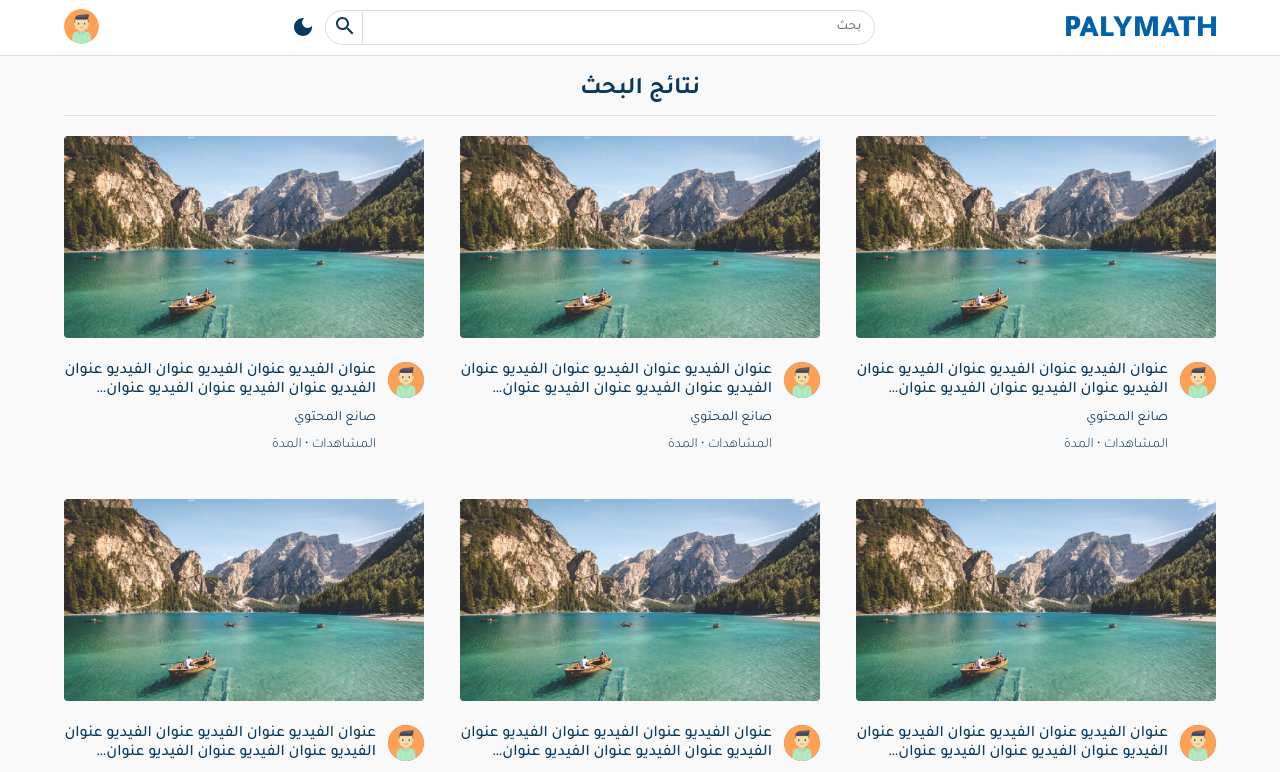
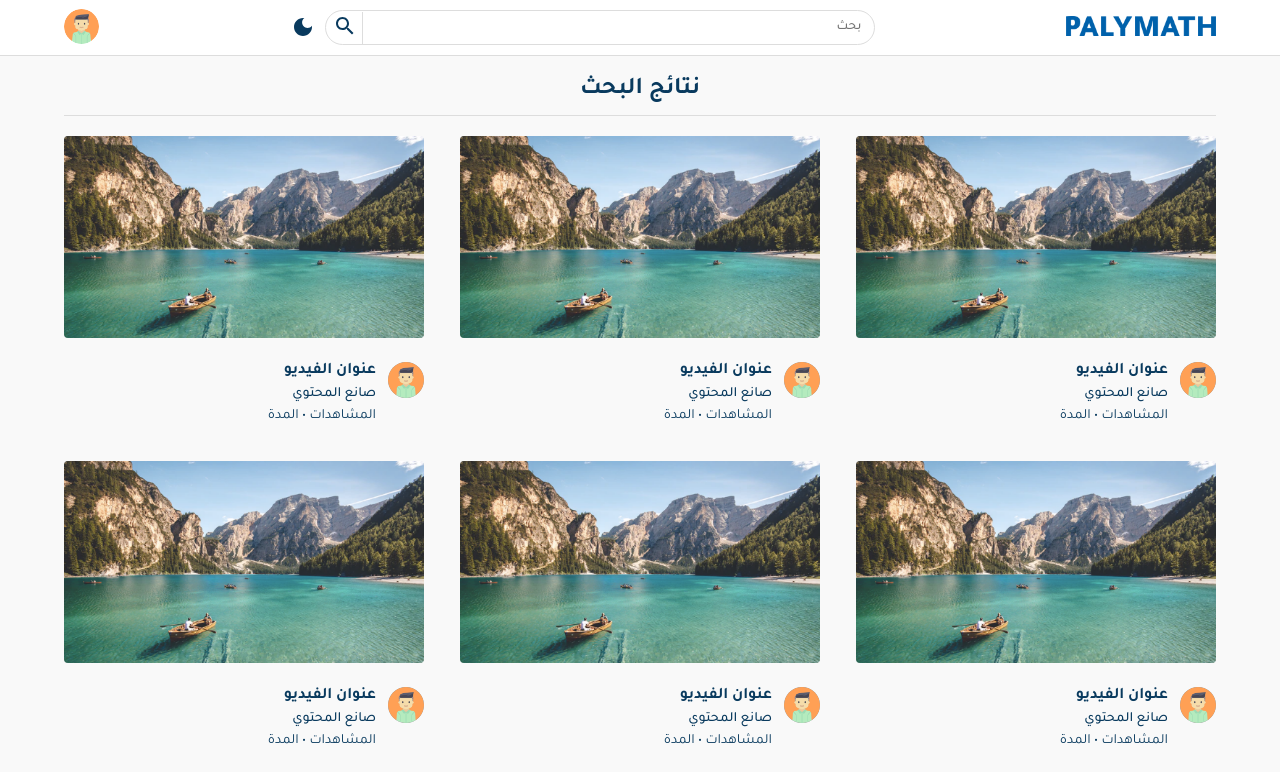
Before and after one commit to Mohamed-Behery/palymath-video-sharing-platform, a React (Create React App) app: page /search/test in a window 1280 px wide. Shown: the top 772 px of the page. Built offline with nearby package versions, Linux system fonts and the light colour scheme.

Commit message:
Modified The Video Card Design

```diff
--- a/src/components/Card.jsx
+++ b/src/components/Card.jsx
@@ -5,7 +5,7 @@ import ProfileImg from "../assets/avatar.png";
 
 const Container = styled.div`
   width: ${(props) => props.type !== "sm" && "360px"};
-  margin-bottom: ${(props) => (props.type === "sm" ? "10px" : "45px")};
+  margin-bottom: ${(props) => (props.type === "sm" ? "10px" : "36px")};
   display: ${(props) => props.type === "sm" && "flex"};
   gap: 10px;
   cursor: pointer;
@@ -33,9 +33,9 @@ const ChannelImage = styled.img`
 `;
 const Texts = styled.div``;
 
-const Title = styled.h1`
+const Title = styled.h2`
   font-size: 16px;
-  font-weight: 500;
+  font-weight: 600;
   color: ${({ theme }) => theme.text};
   display: -webkit-box;
   -webkit-line-clamp: 2;
@@ -43,30 +43,29 @@ const Title = styled.h1`
   overflow: hidden;
 `;
 
-const ChannelName = styled.h2`
+const ChannelName = styled.h3`
   font-size: 14px;
   color: ${({ theme }) => theme.text};
-  font-weight: 400;
-  margin: 10px 0;
+  font-weight: 500;
+  margin: 5px 0;
 `;
 
 const Info = styled.div`
   font-size: 14px;
   color: ${({ theme }) => theme.text};
-  font-weight: 300;
+  font-weight: 400;
 `;
 
 export default function Card({ type }) {
   return (
-    <Link to="/video/test">
-      <Container type={type}>
+        <Link to="/video/test">
+    <Container type={type}>
         <Image src={Thumbnail} type={type} />
         <Details type={type}>
           <ChannelImage src={ProfileImg} type={type} />
           <Texts>
             <Title>
-              عنوان الفيديو عنوان الفيديو عنوان الفيديو عنوان الفيديو عنوان
-              الفيديو عنوان الفيديو عنوان الفيديو
+           عنوان الفيديو
             </Title>
             <ChannelName>صانع المحتوي</ChannelName>
             <Info>المشاهدات • المدة</Info>
--- a/src/components/Form.jsx
+++ b/src/components/Form.jsx
@@ -79,13 +79,16 @@ const Redirect = styled.div`
   display: flex;
   justify-content: center;
   margin-top: 8px;
+  color: ${({ theme }) => theme.text};
 `;
 const RedirectLabel = styled.span`
-  color: ${({ theme }) => theme.text};
   font-weight: 400;
 `;
 const RedirectLink = styled(Link)`
-  color: ${({ theme }) => theme.text};
+  color: inherit;
+  &:hover {
+    text-decoration: underline;
+  }
 `;
 
 const prepareForm = (formArr) => {
@@ -103,7 +106,7 @@ export default function Form({
   const [form, setForm] = useState(initialForm);
   const onSubmitHandler = () => onSubmit(form, () => setForm(initialForm));
   const onChangeHandler = (e) =>
-    setForm((p) => ({ ...p, [e.target.name]: e.target.value }));
+    setForm((prev) => ({ ...prev, [e.target.name]: e.target.value }));
   const hasRedirect = !!redirect;
 
   return (
@@ -163,7 +166,7 @@ Form.defaultProps = {
     },
   ],
   submitBtn: "تسجيل الدخول",
-  onSumbit: console.log("Successful"),
+  onSumbit: console.log("مرحبا"),
   redirect: {
     label: "ليس لديك حساب ؟",
     link: {
```
Lines whose indentation alone changed are shown as unchanged.
